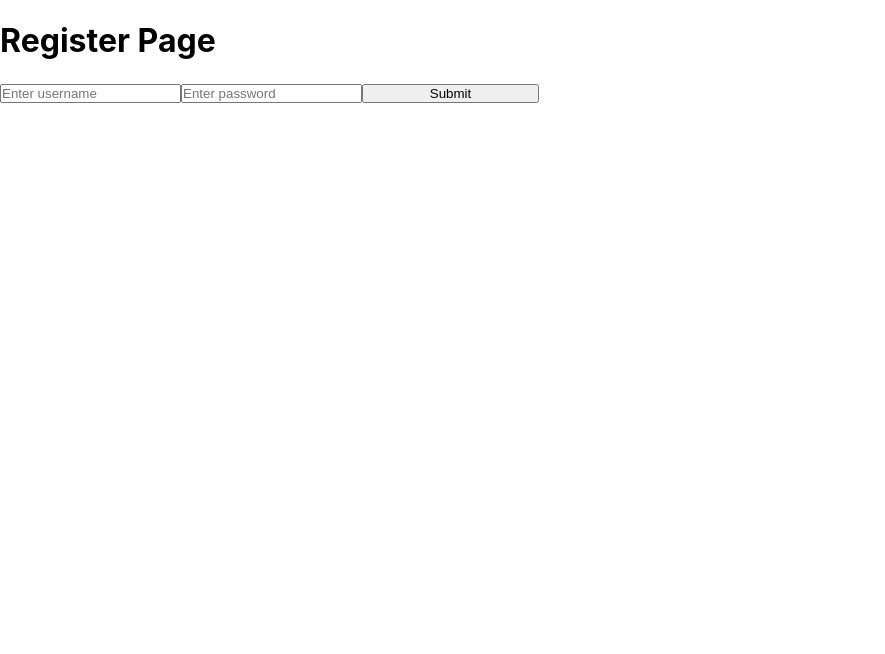
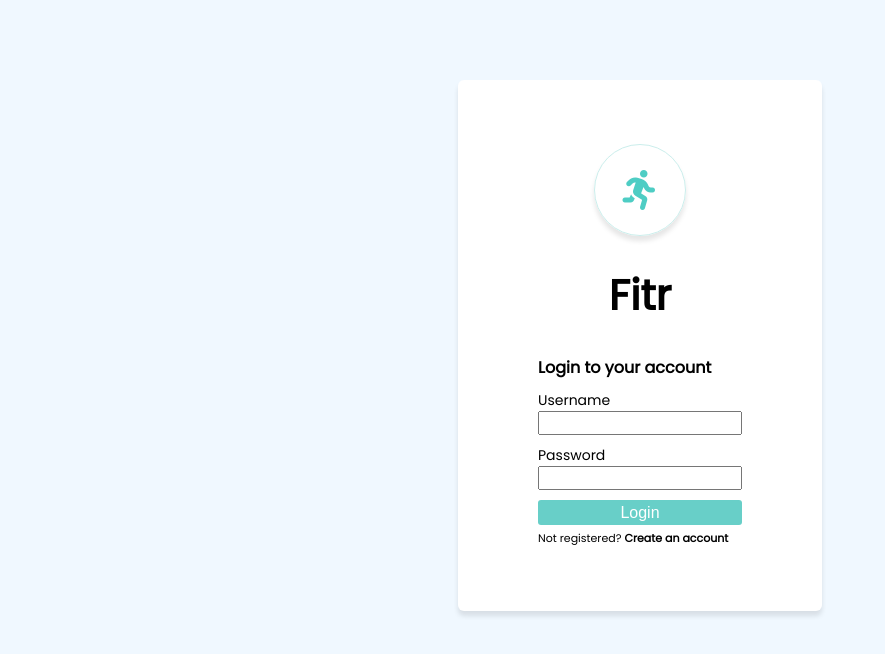
Before and after one commit to AlexImre/Fitness-App, a React (Create React App) app in the folder Client/: page / in a window 1280 px wide. Shown: the top 654 px of the page, without its empty margins (0-885 px from the left). Built offline with nearby package versions, Linux system fonts and the light colour scheme.

Commit message:
style login page

```diff
--- a/Client/src/App.js
+++ b/Client/src/App.js
@@ -28,8 +28,8 @@ function App() {
   return (
     <Router>
       <Routes>
-        <Route path="/" element={ <Register /> } />
-        <Route path="/Login" element={ <Login /> } />
+        <Route path="/" element={ <Login /> } />
+        <Route path="/Register" element={ <Register /> } />
         <Route path="/Home" element={
           <Home
             newEvent={newEvent} setNewEvent={setNewEvent}
--- a/Client/src/Components/Header/Header.js
+++ b/Client/src/Components/Header/Header.js
@@ -17,7 +17,7 @@ export const Header = (props) => {
                 <span className='HeaderHomeTitle'>
                     <NavLink
                         className="Link"
-                        to={'/'}
+                        to={'/Home'}
                         style={path.pathname === '/' ? {textDecoration: 'underline #4ecdc4'} : {textDecoration: 'none'}}>Home
                     </NavLink>
                 </span>
--- a/Client/src/Pages/Login.css
+++ b/Client/src/Pages/Login.css
@@ -0,0 +1,105 @@
+.LoginContainer {
+    display: flex;
+    justify-content: center;
+    height: 100vh;
+    background-color: aliceblue;
+    font-family: 'poppins';
+}
+
+.LoginWrapper {
+    display: flex;
+    flex-direction: column;
+    align-items: center;
+    padding: 4rem 5rem 4rem 5rem;
+    margin-top: 5rem;
+    background-color: #fff;
+    border-radius: 6px;
+    box-shadow: rgba(0, 0, 0, 0.1) 0 5px 5px;
+    font-size: 14px;
+}
+
+.LoginTitle {
+    text-align: center;
+    font-size: 42px;
+}
+
+.LoginLogo {
+    display: flex;
+    justify-content: center;
+    align-items: center;
+    padding: 20px;
+    border-radius: 50%;
+    width: 50px;
+    height: 50px;
+    border: solid 1px #cbeeec;
+    box-shadow: rgba(0, 0, 0, 0.1) 0 5px 5px;
+}
+
+.LoginAccess {
+    display: flex;
+    flex-direction: column;
+    justify-content: flex-start;
+}
+
+.LoginInput {
+    margin-bottom: 10px;
+    width: 200px;
+    height: 20px;
+}
+
+
+.LoginInput:focus {
+    outline: auto #68cfc8;
+}
+
+.LoginPrompt {
+    margin-bottom: 10px;
+    font-size: 16px;
+    font-weight: 600;
+}
+
+.LoginRegisterPrompt {
+    padding-top: 5px;
+    font-size: 11px;
+}
+
+.LoginRegisterLink {
+    text-decoration: none;
+    color: black;
+}
+
+.LoginRegisterLink:hover {
+    text-decoration: underline;
+    cursor: pointer;
+}
+
+/* CSS */
+.button-1 {
+    background-color: #68cfc8;
+    border-radius: 3px;
+    border-style: none;
+    box-sizing: border-box;
+    color: #FFFFFF;
+    cursor: pointer;
+    display: inline-block;
+    font-size: 16px;
+    font-weight: 500;
+    height: 25px;
+    /* line-height: 20px; */
+    /* list-style: none; */
+    outline: none;
+    /* padding: 10px 16px; */
+    /* position: relative; */
+    /* text-align: center; */
+    /* text-decoration: none; */
+    transition: color 100ms;
+    /* vertical-align: baseline; */
+    /* user-select: none; */
+    /* -webkit-user-select: none; */
+    /* touch-action: manipulation; */
+  }
+
+  .button-1:hover,
+  .button-1:focus {
+    background-color: #88d6d1;
+  }
--- a/Client/src/Pages/Login.js
+++ b/Client/src/Pages/Login.js
@@ -1,13 +1,26 @@
-import React from 'react'
+import React from 'react';
+import './Login.css';
+import { Link } from 'react-router-dom';
 
 export const Login = () => {
     return (
         <div className='LoginContainer'>
             <form method="post" action="register">
-                <h1>Login Page</h1>
-                <input type="text" name="uname" placeholder='Enter username' />
-                <input type="password" name="pw" placeholder='Enter password' />
-                <input type="submit" value="Submit" />
+                <div className='LoginWrapper'>
+                    <div className='LoginLogo'>
+                        <i className="fa-solid fa-person-running"></i>
+                    </div>
+                    <h1 className='LoginTitle'>Fitr</h1>
+                    <div className='LoginAccess'>
+                        <span className='LoginPrompt'>Login to your account</span>
+                        <span className='LoginUserNameText'>Username</span>
+                        <input className='LoginInput' type="text" name="uname" />
+                        <span className='LoginPasswordText'>Password</span>
+                        <input className='LoginInput' type="password" name="pw" />
+                        <button className='button-1'>Login</button>
+                        <span className='LoginRegisterPrompt'>Not registered? <Link to="/Register" className='LoginRegisterLink'><strong>Create an account</strong></Link></span>
+                    </div>
+                </div>
             </form>
         </div>
     )
--- a/Client/src/Pages/Register.js
+++ b/Client/src/Pages/Register.js
@@ -2,6 +2,7 @@ import React, { useState } from 'react'
 
 export const Register = () => {
 
+    // https://jasonwatmore.com/post/2020/02/01/react-fetch-http-post-request-examples
     const [username, setUsername] = useState();
     const [password, setPassword] = useState();
     const registerAccount = async () => {
@@ -10,6 +11,7 @@ export const Register = () => {
         headers: { 'Content-Type': 'application/json'},
         body: { uname: username, pw: password }
     };
+    // does state need to be updated with passport?
     await fetch('/register', requestOptions);
     }
 
```
Also changed, not shown: 1 other file (tests, documents, lock files or other folders).
